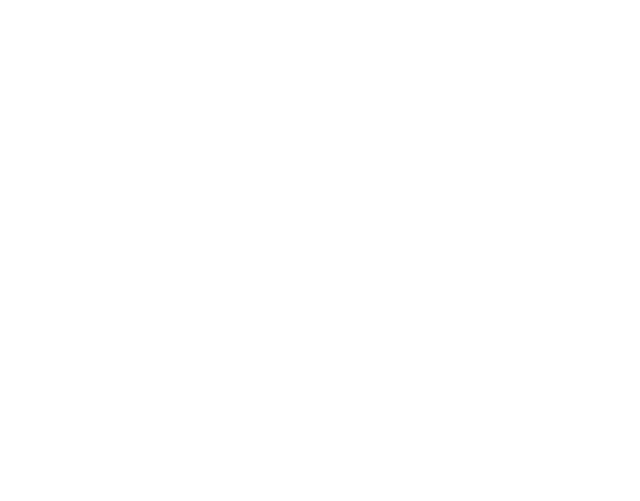
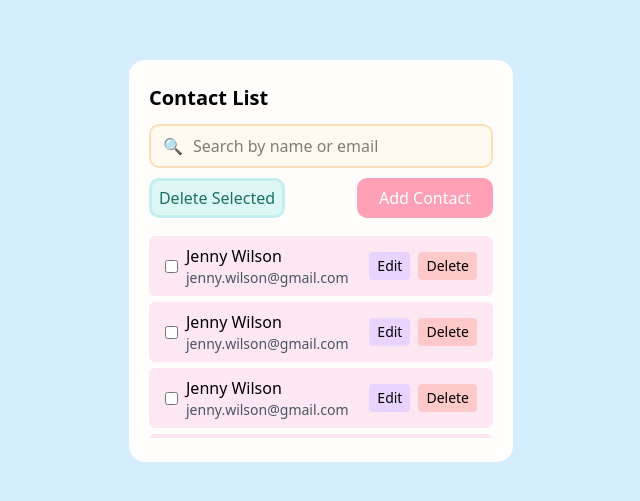
Before and after one commit to HosseinGhiyasi2003/contact-app, a React (Vite) app: page / in a window 1280 px wide. Shown: the part 139-640 px from the top of the page, without its empty margins (319-959 px from the left). Built offline with nearby package versions, Linux system fonts and the light colour scheme.

Commit message:
completed: contacts list ui

```diff
--- a/src/App.jsx
+++ b/src/App.jsx
@@ -1,9 +1,11 @@
+import MainPage from "./components/MainPage"
+
 function App() {
 
 
   return (
     <>
-
+      <MainPage/>
     </>
   )
 }
--- /dev/null
+++ b/src/components/AddContactForm.jsx
@@ -0,0 +1,32 @@
+function AddContactForm({setCurrentView}) {
+  return (
+    <div className="w-screen h-screen bg-[#fde8db] flex justify-center items-center">
+      <div className="w-96 bg-[#fffefd] mx-auto px-5 py-6 rounded-2xl">
+        <h3 className="text-2xl font-bold mb-4">Add Contact</h3>
+        <form>
+          <div className="flex flex-col mt-3">
+            <label htmlFor="first-name" className="font-medium">First Name</label>
+            <input type="text" id="first-name" className="bg-[#f8fffe] border-2 border-[#b5e2de] rounded-[10px] outline-0 px-3 py-2" />
+            <span></span>
+          </div>
+          <div className="flex flex-col mt-3">
+            <label htmlFor="last-name" className="font-medium">Last Name</label>
+            <input type="text" id="last-name" className="bg-[#f8fffe] border-2 border-[#b5e2de] rounded-[10px] outline-0 px-3 py-2" />
+            <span></span>
+          </div>
+          <div className="flex flex-col mt-3">
+            <label htmlFor="email" className="font-medium">Email</label>
+            <input type="email" id="email" className="bg-[#f8fffe] border-2 border-[#b5e2de] rounded-[10px] outline-0 px-3 py-2" />
+            <span></span>
+          </div>
+          <div className="flex gap-x-3 mt-5">
+            <button className="bg-[#dddafb] text-[18px] font-semibold flex-1/2 rounded-[10px] py-2 cursor-pointer hover:bg-[#d6d2ff] transition-all" onClick={() => setCurrentView('list')}>Cancel</button>
+            <button className="bg-[#86b8f1] text-[18px] font-semibold flex-1/2 rounded-[10px] py-2 cursor-pointer text-white">Save</button>
+          </div>
+        </form>
+      </div>
+    </div>
+  );
+}
+
+export default AddContactForm;
--- /dev/null
+++ b/src/components/ContactItem.jsx
@@ -0,0 +1,29 @@
+function ContactItem({ setCurrentView }) {
+  return (
+    <div className="flex items-center justify-between px-4 py-2 rounded-md bg-pink-100 hover:bg-pink-200 transition-all mt-1.5">
+      {/* چک‌باکس */}
+      <input type="checkbox" className="mr-2" />
+
+      {/* اطلاعات مخاطب */}
+      <div className="flex-1">
+        <p className="font-medium">Jenny Wilson</p>
+        <p className="text-sm text-gray-600">jenny.wilson@gmail.com</p>
+      </div>
+
+      {/* دکمه‌ها */}
+      <div className="flex space-x-2">
+        <button
+          className="bg-purple-200 hover:bg-purple-300 transition-all cursor-pointer text-sm rounded px-2 py-1"
+          onClick={() => setCurrentView("edit")}
+        >
+          Edit
+        </button>
+        <button className="bg-red-200 hover:bg-red-300 transition-all cursor-pointer text-sm rounded px-2 py-1">
+          Delete
+        </button>
+      </div>
+    </div>
+  );
+}
+
+export default ContactItem;
--- /dev/null
+++ b/src/components/ContactList.jsx
@@ -0,0 +1,32 @@
+import ContactItem from "./ContactItem";
+import SearchBar from "./SearchBar";
+
+function ContactList({ setCurrentView }) {
+  return (
+    <div className="w-screen h-screen bg-[#d5eeff] flex justify-center items-center">
+      <div className="w-96 bg-[#fffefd] mx-auto px-5 py-6 rounded-2xl">
+        <h2 className="text-xl font-semibold">Contact List</h2>
+        <SearchBar />
+        <div className="flex justify-between items-center mt-2.5 mb-3">
+          <button className="bg-[#ddf7f5] border-3 border-[#c4eff0] text-[#1b7162] font-medium rounded-[10px] w-34 h-10 cursor-pointer">
+            Delete Selected
+          </button>
+          <button
+            className="bg-[#fea1b7] text-white font-medium rounded-[10px] w-34 h-10 cursor-pointer"
+            onClick={() => setCurrentView("add")}
+          >
+            Add Contact
+          </button>
+        </div>
+        <div className="max-h-52 overflow-y-auto">
+          <ContactItem setCurrentView={setCurrentView} />
+          <ContactItem setCurrentView={setCurrentView} />
+          <ContactItem setCurrentView={setCurrentView} />
+          <ContactItem setCurrentView={setCurrentView} />
+        </div>
+      </div>
+    </div>
+  );
+}
+
+export default ContactList;
--- /dev/null
+++ b/src/components/EditContactForm.jsx
@@ -0,0 +1,32 @@
+function EditContactForm({setCurrentView}) {
+  return (
+    <div className="w-screen h-screen bg-[#fde8db] flex justify-center items-center">
+      <div className="w-96 bg-[#fffefd] mx-auto px-5 py-6 rounded-2xl">
+        <h3 className="text-2xl font-bold mb-4">Edit Contact</h3>
+        <form>
+          <div className="flex flex-col mt-3">
+            <label htmlFor="first-name" className="font-medium">First Name</label>
+            <input type="text" id="first-name" className="bg-[#f8fffe] border-2 border-[#b5e2de] rounded-[10px] outline-0 px-3 py-2" />
+            <span></span>
+          </div>
+          <div className="flex flex-col mt-3">
+            <label htmlFor="last-name" className="font-medium">Last Name</label>
+            <input type="text" id="last-name" className="bg-[#f8fffe] border-2 border-[#b5e2de] rounded-[10px] outline-0 px-3 py-2" />
+            <span></span>
+          </div>
+          <div className="flex flex-col mt-3">
+            <label htmlFor="email" className="font-medium">Email</label>
+            <input type="email" id="email" className="bg-[#f8fffe] border-2 border-[#b5e2de] rounded-[10px] outline-0 px-3 py-2" />
+            <span></span>
+          </div>
+          <div className="flex gap-x-3 mt-5">
+            <button className="bg-[#dddafb] text-[18px] font-semibold flex-1/2 rounded-[10px] py-2 cursor-pointer hover:bg-[#d6d2ff] transition-all" onClick={() => setCurrentView('list')}>Cancel</button>
+            <button className="bg-[#86b8f1] text-[18px] font-semibold flex-1/2 rounded-[10px] py-2 cursor-pointer text-white">Edit</button>
+          </div>
+        </form>
+      </div>
+    </div>
+  )
+}
+
+export default EditContactForm
--- /dev/null
+++ b/src/components/MainPage.jsx
@@ -0,0 +1,28 @@
+import { useState } from "react";
+import ContactList from "./ContactList";
+import AddContactForm from "./AddContactForm";
+import EditContactForm from "./EditContactForm";
+
+function MainPage() {
+  const [currentView, setCurrentView] = useState("list");
+
+  return (
+    <>
+      {currentView === "list" && (
+        <ContactList
+          setCurrentView={setCurrentView}
+          onAdd={() => setCurrentView("add")}
+          onEdit={() => setCurrentView("edit")}
+        />
+      )}
+      {currentView === "add" && (
+        <AddContactForm setCurrentView={setCurrentView} onCancel={() => setCurrentView("list")} />
+      )}
+      {currentView === "edit" && (
+        <EditContactForm onCancel={() => setCurrentView("list")} />
+      )}
+    </>
+  );
+}
+
+export default MainPage;
--- /dev/null
+++ b/src/components/SearchBar.jsx
@@ -0,0 +1,14 @@
+function SearchBar() {
+  return (
+    <div className="w-full bg-[#fffaef] border-2 border-[#fedfb5] rounded-[10px] px-3 py-2 flex mt-3">
+      &#128269;
+      <input
+        type="text"
+        placeholder="Search by name or email"
+        className="ml-2.5 w-full border-0 outline-0"
+      />
+    </div>
+  );
+}
+
+export default SearchBar;
```
Also changed, not shown: src/components/Modal.jsx (added).
